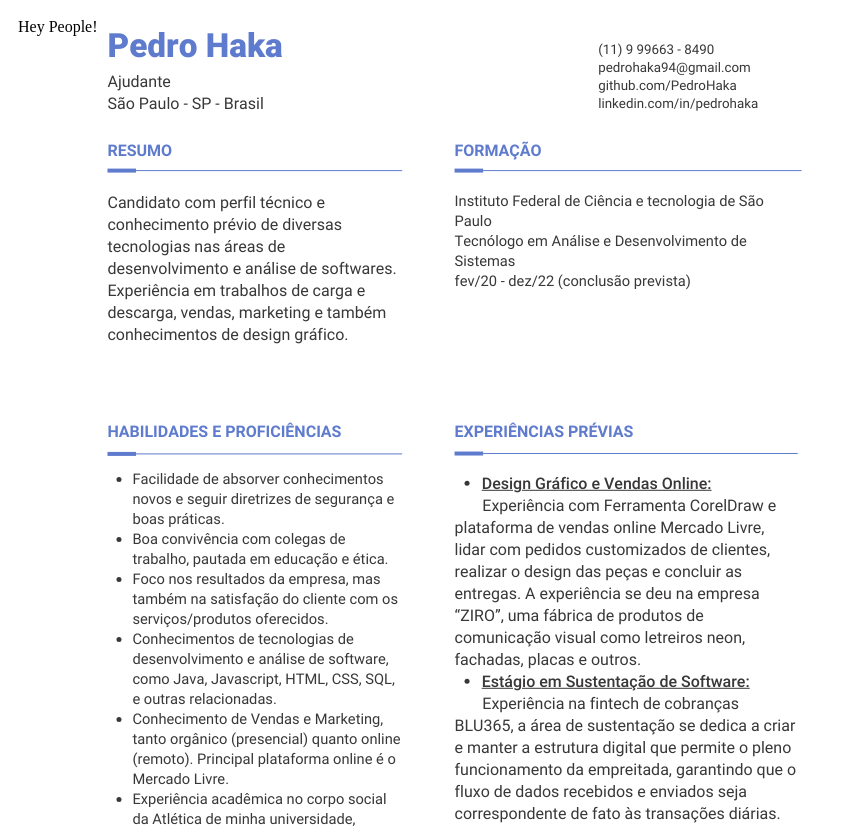
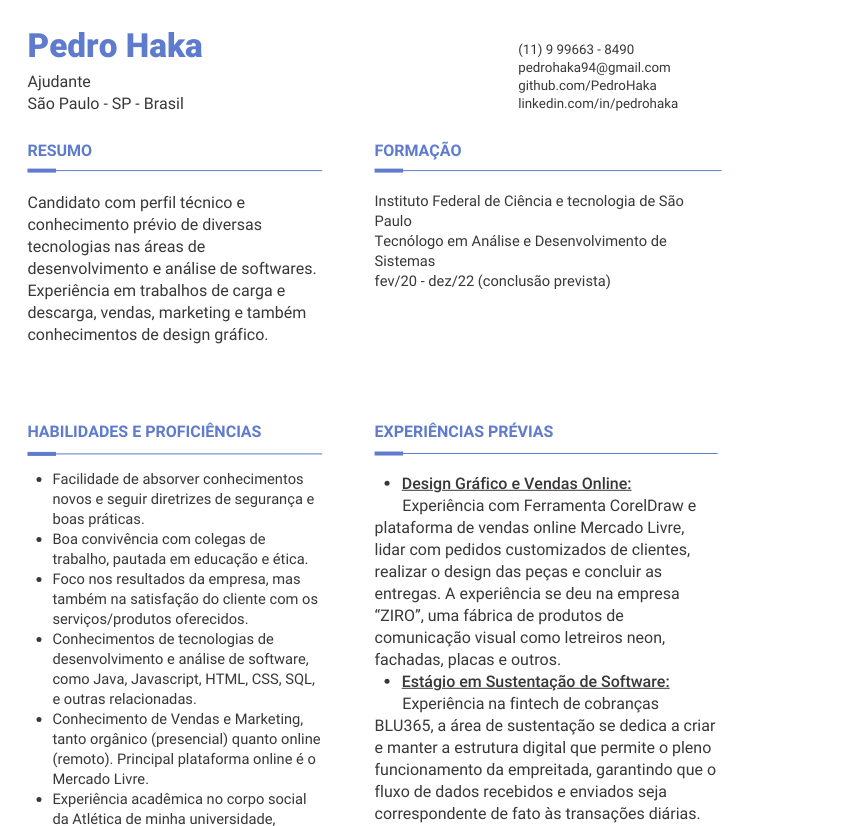
Before and after one commit to PedroHaka/cv, a plain HTML site: page index.html in a window 1280 px wide. Shown: the top 826 px of the page, without its empty margins (0-846 px from the left). Drawn offline with Linux system fonts and the light colour scheme.

Commit message:
add stylesheet

```diff
--- a/index.html
+++ b/index.html
@@ -8,7 +8,7 @@
 </head>
 <body>
     <div class="main-content">
-        <a>Hey People!</a>
+        <!--<a>Hey People!</a>-->
         <img src="./img/Pedro Haka.png" alt="imagem do curriculo de Pedro Haka">
     </div>
 </body>
```
